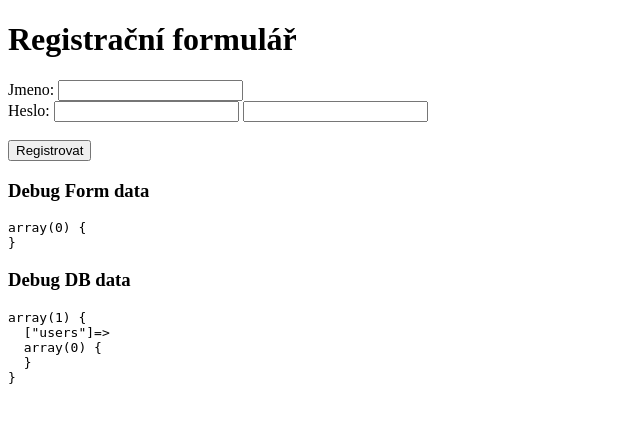
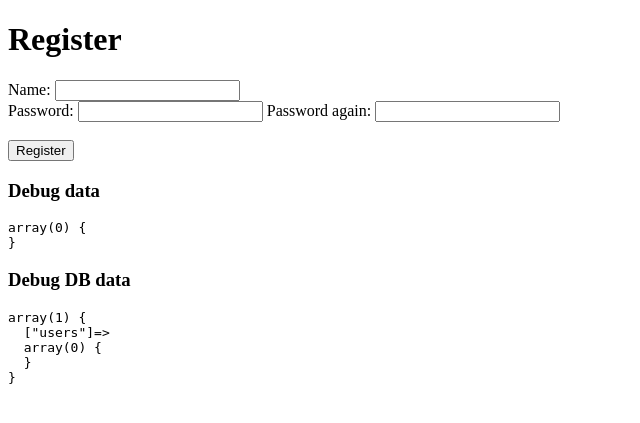
Before and after one commit to Hurtak/cvut-zwa, a PHP site: page /lectures/10/task/solution/index.php in a window 1280 px wide. Shown: the top 423 px of the page, without its empty margins (0-640 px from the left). Run offline with PHP 8.4, Linux system fonts and the light colour scheme.

Commit message:
10: update

```diff
--- a/lectures/10/task/solution/index.php
+++ b/lectures/10/task/solution/index.php
@@ -9,20 +9,19 @@ function write($value) {
 $formSent = !empty($_POST);
 
 $nameValid = false;
-$nameAvaliable = false;
+$nameAvailable = false;
 $passValid = false;
 $passSame = false;
 
 if ($formSent) {
-    // Kontrola hodnot
     $nameValid = isset($_POST["name"]) && strlen($_POST["name"]) >= 2;
-    $nameAvaliable = isset($_POST["name"]) && !$db->userExists($_POST["name"]);
+    $nameAvailable = isset($_POST["name"]) && !$db->userExists($_POST["name"]);
     $passValid = isset($_POST["password"]) && strlen($_POST["password"]) >= 5;
     $passSame = isset($_POST["password"]) &&
         isset($_POST["passwordAgain"]) &&
         $_POST["password"] === $_POST["passwordAgain"];
 
-    $formValid = $nameValid && $nameAvaliable && $passValid && $passSame;
+    $formValid = $nameValid && $nameAvailable && $passValid && $passSame;
 
     if ($formValid) {
         $db->addUser($_POST["name"], $_POST["password"]);
@@ -36,9 +35,9 @@ if ($formSent) {
 <html>
     <head>
         <meta charset="utf-8">
-        <title>10. cvičení</title>
+        <title>Task solution</title>
         <style>
-            .formerror {
+            .form-error {
                 display: inline-block;
                 padding: 0em 0.5em;
                 border: 1px solid rgba(255, 0, 0, 0.5);
@@ -48,47 +47,53 @@ if ($formSent) {
         </style>
     </head>
     <body>
-        <h1>Registrační formulář</h1>
+        <h1>Register</h1>
 
         <form
             action=""
             method="POST"
         >
             <div>
-                Jmeno:
+                <label>
+                    Name:
                     <input
                         type="text"
                         name="name"
-                    value="<?php if (isset($_POST["name"])) write($_POST["name"]) ?>"
+                        value="<?php if (isset($_POST["name"])) escape($_POST["name"]) ?>"
                     >
+                </label>
 
                 <?php if ($formSent && !$nameValid) { ?>
-                    <div class="formerror">Jméno musí mít alespon 2 znaky</div>
-                <?php } else if ($formSent && !$nameAvaliable) { ?>
-                    <div class="formerror">Uživatelské jméno již existuje</div>
+                    <div class="form-error">Name needs to be at least 2 characters long</div>
+                <?php } else if ($formSent && !$nameAvailable) { ?>
+                    <div class="form-error">Username already exists</div>
                 <?php } ?>
             </div>
-
             <div>
-                Heslo:
+                <label>
+                    Password:
                     <input type="password" name="password">
+                </label>
+                <label>
+                    Password again:
                     <input type="password" name="passwordAgain">
+                </label>
 
                 <?php if ($formSent && !$passValid) { ?>
-                    <div class="formerror">Heslo musí mít alespoň 5 znaků.</div>
+                    <div class="form-error">Password need to be at least 5 characters long.</div>
                 <?php } else if ($formSent && !$passSame) { ?>
-                    <div class="formerror">Hesla se neshodují.</div>
+                    <div class="form-error">Passwords do not match.</div>
                 <?php } ?>
             </div>
 
             <br>
 
             <button type="submit">
-                Registrovat
+                Register
             </button>
         </form>
 
-        <h3>Debug Form data</h3>
+        <h3>Debug data</h3>
         <pre><?php var_dump($_POST); ?></pre>
 
         <h3>Debug DB data</h3>
--- a/lectures/10/task/solution/users.php
+++ b/lectures/10/task/solution/users.php
@@ -8,10 +8,10 @@ require "db.php";
 <html>
     <head>
         <meta charset="utf-8">
-        <title>10. cvičení</title>
+        <title>Task solution</title>
     </head>
     <body>
-        <h1>Zaregistrovaní uživatelé</h1>
+        <h1>Registered users</h1>
 
         <ul>
             <?php foreach ($db->data["users"] as $user) { ?>
```
Also changed, not shown: index.html (+7 -7 lines), lectures/10/task/assignment/db.php (added, +21 -0 lines), lectures/10/task/assignment/index.php (+28 -18 lines), lectures/10/task/assignment/users.php (+7 -3 lines), lectures/10/task/assignment/db.txt (added), 4 other files. Lines whose indentation alone changed are shown as unchanged.
